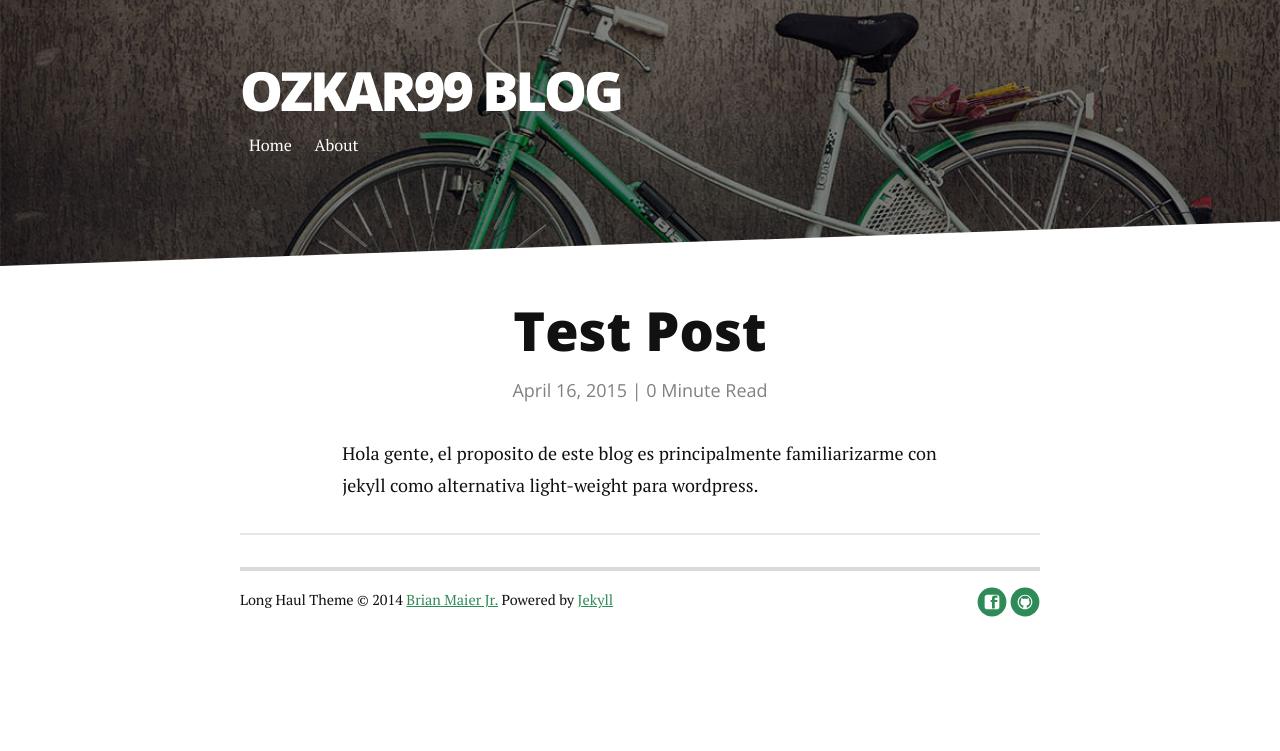
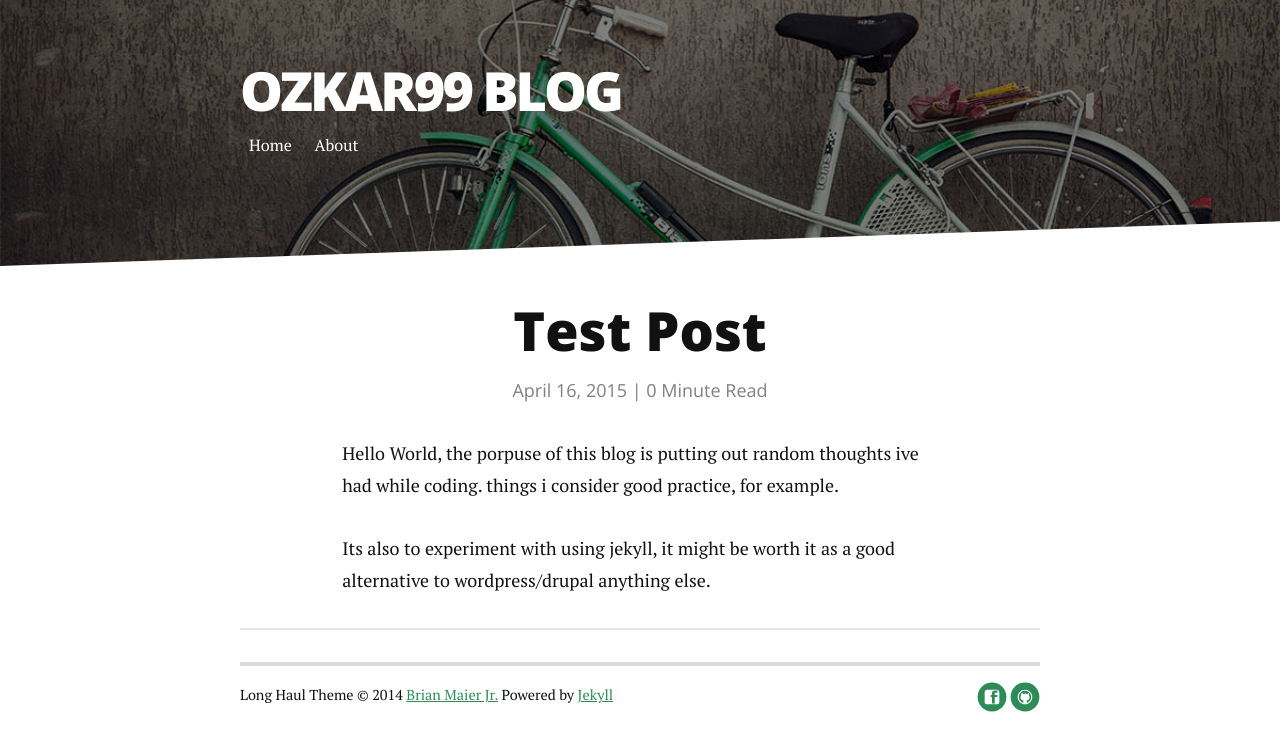
Before and after one commit to ozkar99/ozkar99.github.io, a Jekyll site: the page built from _posts/2015-04-16-hello-world.markdown, in a window 1280 px wide. Shown: the top 751 px of the page. Built offline with Jekyll 4.4.1, drawn with Linux system fonts in a browser that asks for light colours; nearby versions of some CDN libraries; Markdown is read by kramdown in place of the engine named in the settings.

Commit message:
proper first post

```diff
--- a/_posts/2015-04-16-hello-world.markdown
+++ b/_posts/2015-04-16-hello-world.markdown
@@ -3,5 +3,7 @@ layout: post
 title:  "Test Post"
 date:   2015-04-16
 ---
+Hello World, the porpuse of this blog is putting out random thoughts ive had while coding.
+things i consider good practice, for example.
 
-Hola gente, el proposito de este blog es principalmente familiarizarme con jekyll como alternativa light-weight para wordpress.
+Its also to experiment with using jekyll, it might be worth it as a good alternative to wordpress/drupal anything else.
```
